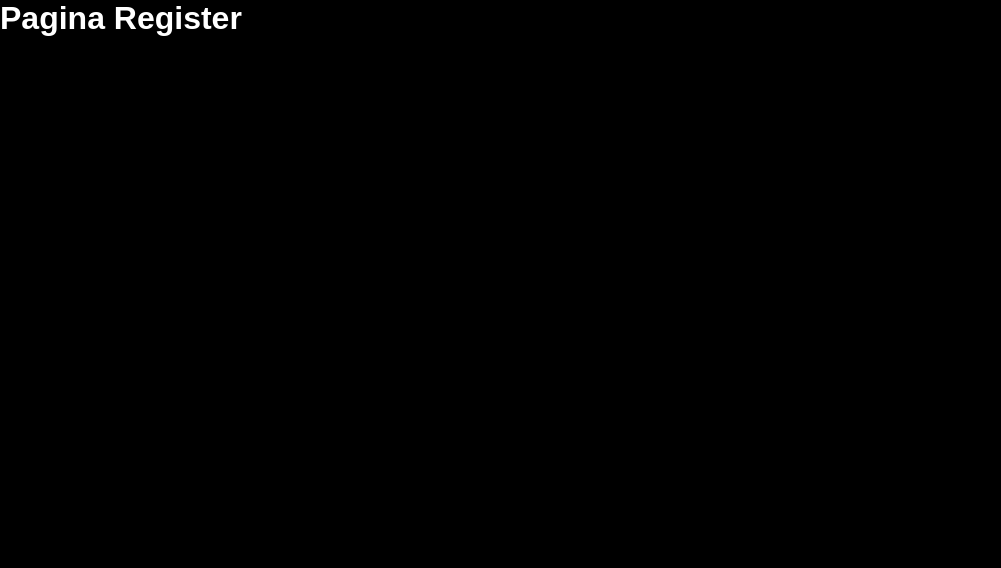
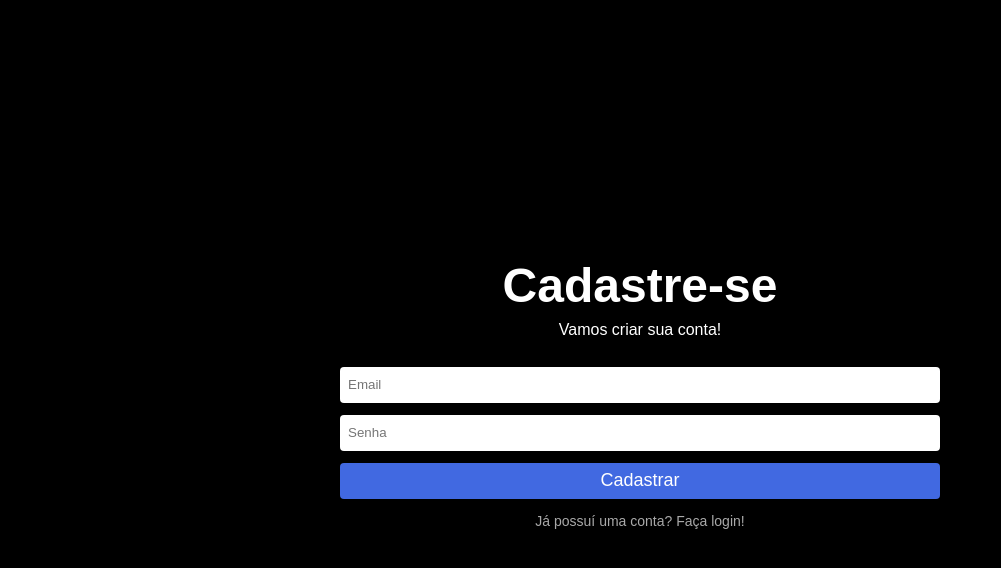
Before and after one commit to angelonetho/fireapp, a React (Create React App) app: page /register in a window 1280 px wide. Shown: the top 568 px of the page, without its empty margins (0-1001 px from the left). Built offline with nearby package versions, Linux system fonts and the light colour scheme; no server answers.

Commit message:
Criando página register

```diff
--- a/src/pages/Home/index.js
+++ b/src/pages/Home/index.js
@@ -5,16 +5,31 @@
 
 import { Link } from 'react-router-dom'
 
+import { auth } from '../../firebaseConnection'
+import { signInWithEmailAndPassword } from 'firebase/auth'
+
+import { useNavigate } from 'react-router-dom'
+
 export default function Home(){
 
   const [email, setEmail] = useState('')
   const [password, setPassword] = useState('')
 
-  function handleLogin(e) {
+  const navigate = useNavigate()
+
+  async function handleLogin(e) {
     e.preventDefault()
 
     if(email !== '' && password !== '') {
-      alert("te")
+
+      await signInWithEmailAndPassword(auth, email, password)
+      .then(()=> {
+        navigate('/admin', { replace: true})
+      })
+      .catch(()=> {
+        console.log('erro login')
+      })
+
     } else {
       alert("Preencha todos os campos")
     }
--- a/src/pages/Register/index.js
+++ b/src/pages/Register/index.js
@@ -1,8 +1,63 @@
+
+import { useState } from 'react'
+
+import { Link } from 'react-router-dom'
+
+import { createUserWithEmailAndPassword } from 'firebase/auth'
+import { auth }from '../../firebaseConnection'
+
+import { useNavigate } from 'react-router-dom'
 
 export default function Register(){
+
+  const [email, setEmail] = useState('')
+  const [password, setPassword] = useState('')
+  const navigate = useNavigate()
+
+  async function handleRegister(e) {
+    e.preventDefault()
+
+    if(email !== '' && password !== '') {
+
+      await createUserWithEmailAndPassword(auth, email, password)
+      .then(() => {
+        navigate('/admin', { replace: true})
+      })
+      .catch(() => {
+        console.log("erro cadastro")
+      })
+
+
+    } else {
+      alert("Preencha todos os campos")
+    }
+  }
+
   return(
-    <div>
-      <h1>Pagina Register</h1>
+    <div className='home-container'>
+      <h1>Cadastre-se</h1>
+      <span>Vamos criar sua conta!</span>
+
+      <form className='form' onSubmit={handleRegister}>
+        <input
+          type='text'
+          placeholder='Email'
+          value={email}
+          onChange={(e) => setEmail(e.target.value)}
+        />
+        <input
+          type='password'
+          placeholder='Senha'
+          value={password}
+          onChange={(e) => setPassword(e.target.value)}
+        />
+
+        <button type='submit'>Cadastrar</button>
+      </form>
+
+      <Link to="/" className='button-link'>
+        Já possuí uma conta? Faça login!
+      </Link>
     </div>
   )
 }
```
Also changed, not shown: src/pages/admin/index.js (added, +9 -0 lines), src/pages/admin/admin.css (added).
